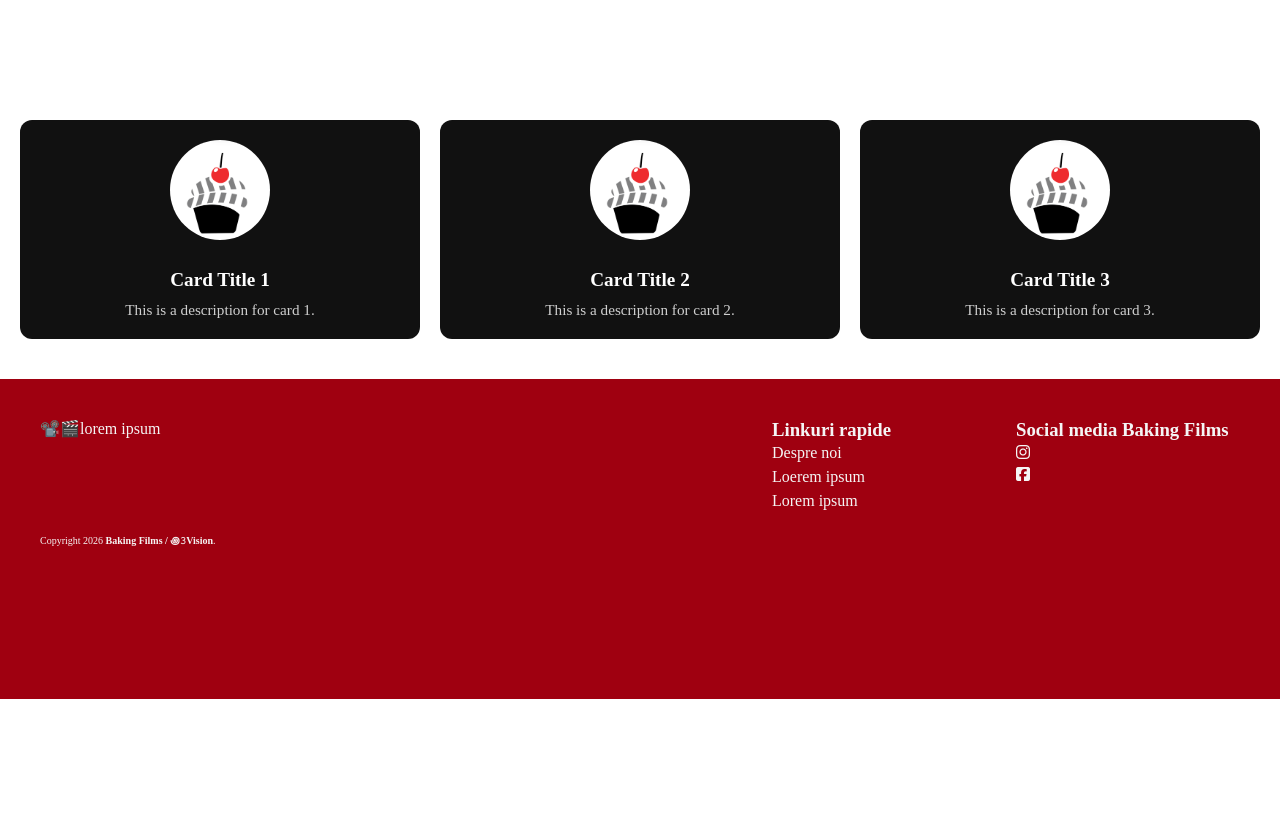
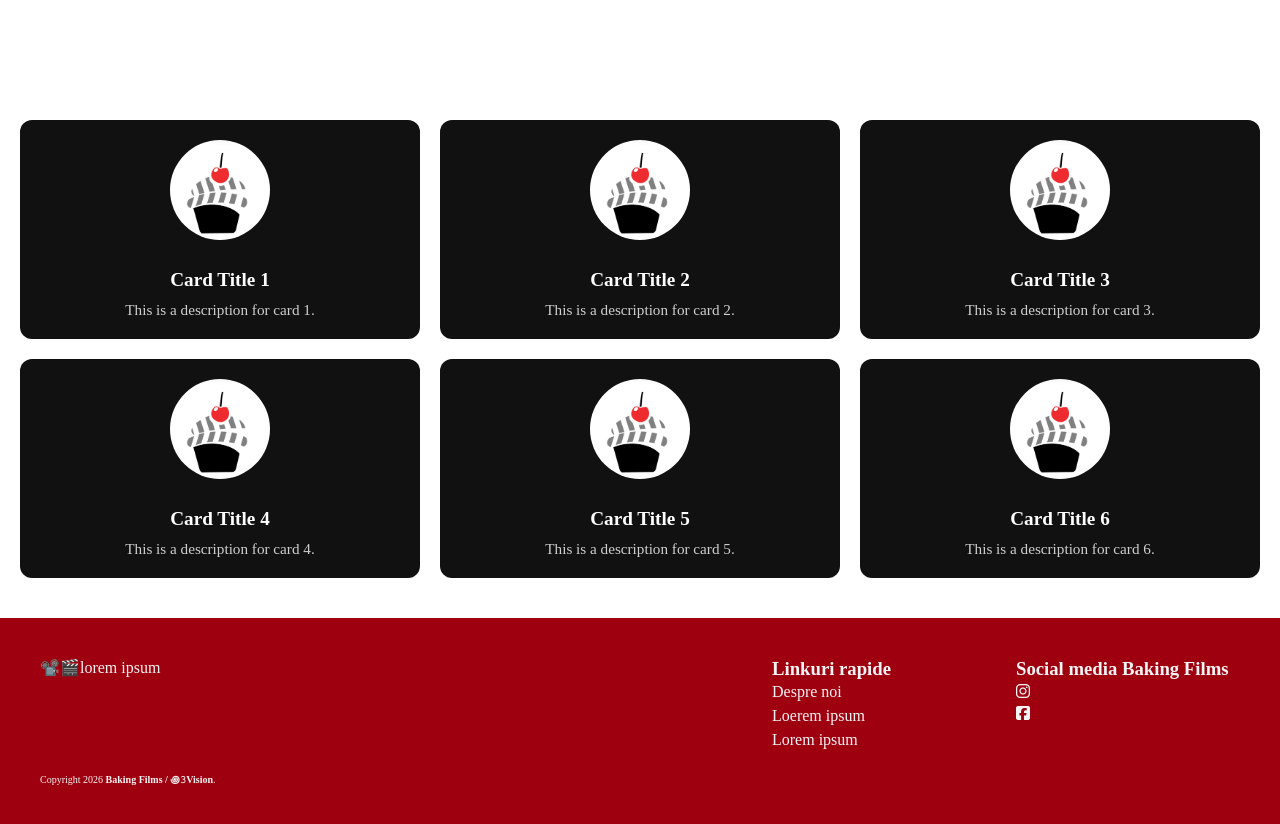
Before and after one commit to moldovanadrian03/baking-films, an Angular app: page / in a window 1280 px wide. Shown: the part 720-1544 px from the top of the page. Before the commit the page ends 1419 px from the top, so only its background shows below. Built offline with nearby package versions, Linux system fonts and the light colour scheme.

Commit message:
Implemented the cards animation.

```diff
--- /dev/null
+++ b/src/app/animations/cards.animations.ts
@@ -0,0 +1,18 @@
+import { animate, query, stagger, style, transition, trigger } from "@angular/animations";
+
+export const cardAnimations = trigger('cardsAnimation', [
+      transition(':enter', [
+        query('.card', [
+          style({
+            opacity: 0,
+            transform: 'translateY(40px)'
+          }),
+          stagger(150, [
+            animate('300ms ease-out', style({
+              opacity: 1,
+              transform: 'translateY(0)'
+            }))
+          ])
+        ])
+      ])
+    ]);
--- a/src/app/components/cards-section/cards-section.html
+++ b/src/app/components/cards-section/cards-section.html
@@ -1,5 +1,5 @@
 <section class="cards-section">
-  <div class="container">
+  <div class="container" @cardsAnimation>
     <div class="card" *ngFor="let card of cards">
       <img [src]="card.image" alt="{{ card.title }}" />
       <h3>{{ card.title }}</h3>
--- a/src/app/components/cards-section/cards-section.scss
+++ b/src/app/components/cards-section/cards-section.scss
@@ -48,6 +48,7 @@
     &:hover {
       transform: translateY(-5px);
       box-shadow: 0 10px 20px rgba(0,0,0,0.3);
+      cursor: pointer;
     }
   }
 }
--- a/src/app/components/cards-section/cards-section.ts
+++ b/src/app/components/cards-section/cards-section.ts
@@ -1,14 +1,21 @@
 import { Component } from '@angular/core';
 import { Card } from '../../interfaces/card.model';
 import { NgFor } from '@angular/common';
+import { cardAnimations } from '../../animations/cards.animations';
+import { slideInLeft, slideInRight } from '../../animations/slide.animations';
 
 @Component({
   selector: 'app-cards-section',
   imports: [
-    NgFor
+    NgFor,
   ],
   templateUrl: './cards-section.html',
   styleUrl: './cards-section.scss',
+  animations: [
+    cardAnimations,
+    slideInLeft,
+    slideInRight
+  ],
 })
 export class CardsSection {
 
@@ -28,5 +35,20 @@ export class CardsSection {
       title: 'Card Title 3',
       description: 'This is a description for card 3.',
     },
+    {
+      image: 'assets/logo_square.png',
+      title: 'Card Title 4',
+      description: 'This is a description for card 4.',
+    },
+    {
+      image: 'assets/logo_square.png',
+      title: 'Card Title 5',
+      description: 'This is a description for card 5.',
+    },
+    {
+      image: 'assets/logo_square.png',
+      title: 'Card Title 6',
+      description: 'This is a description for card 6.',
+    },
   ];
 }
```
